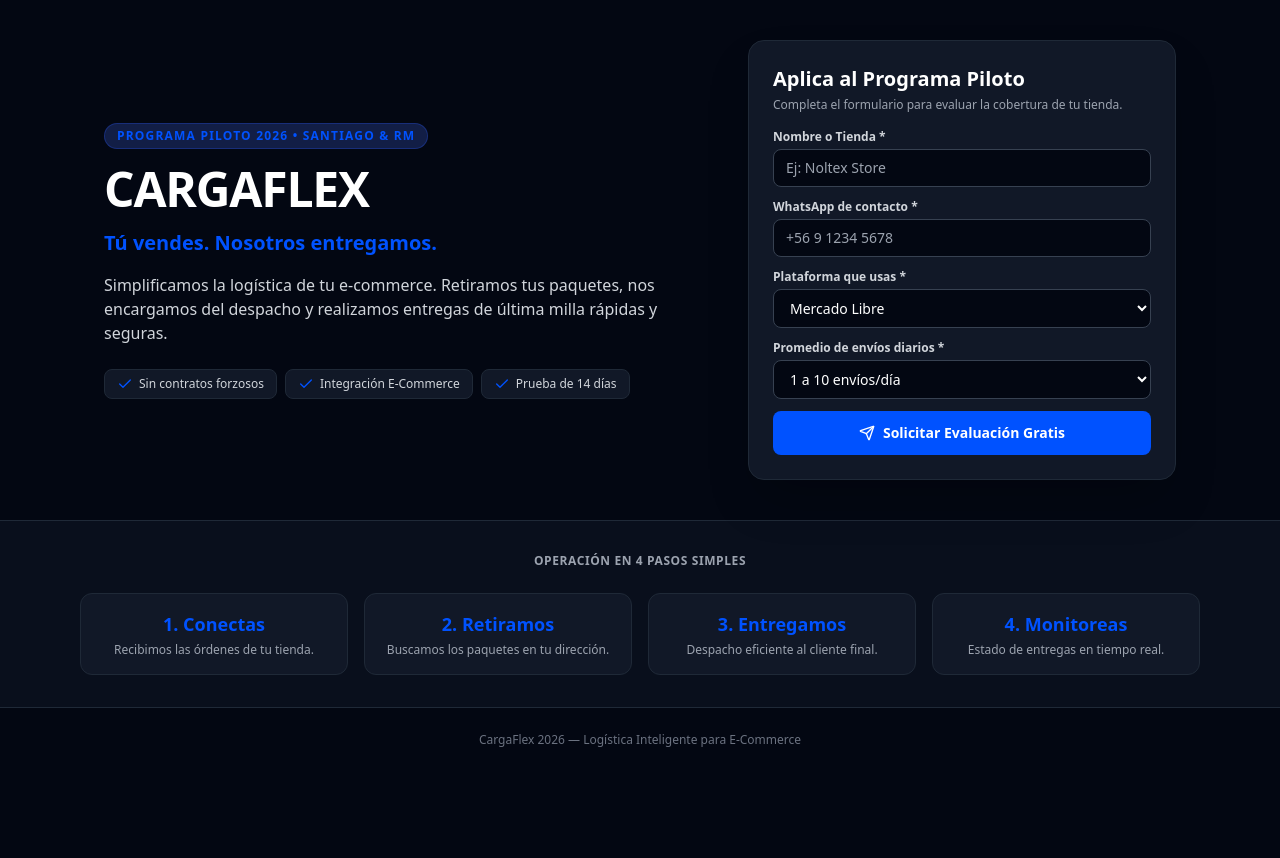
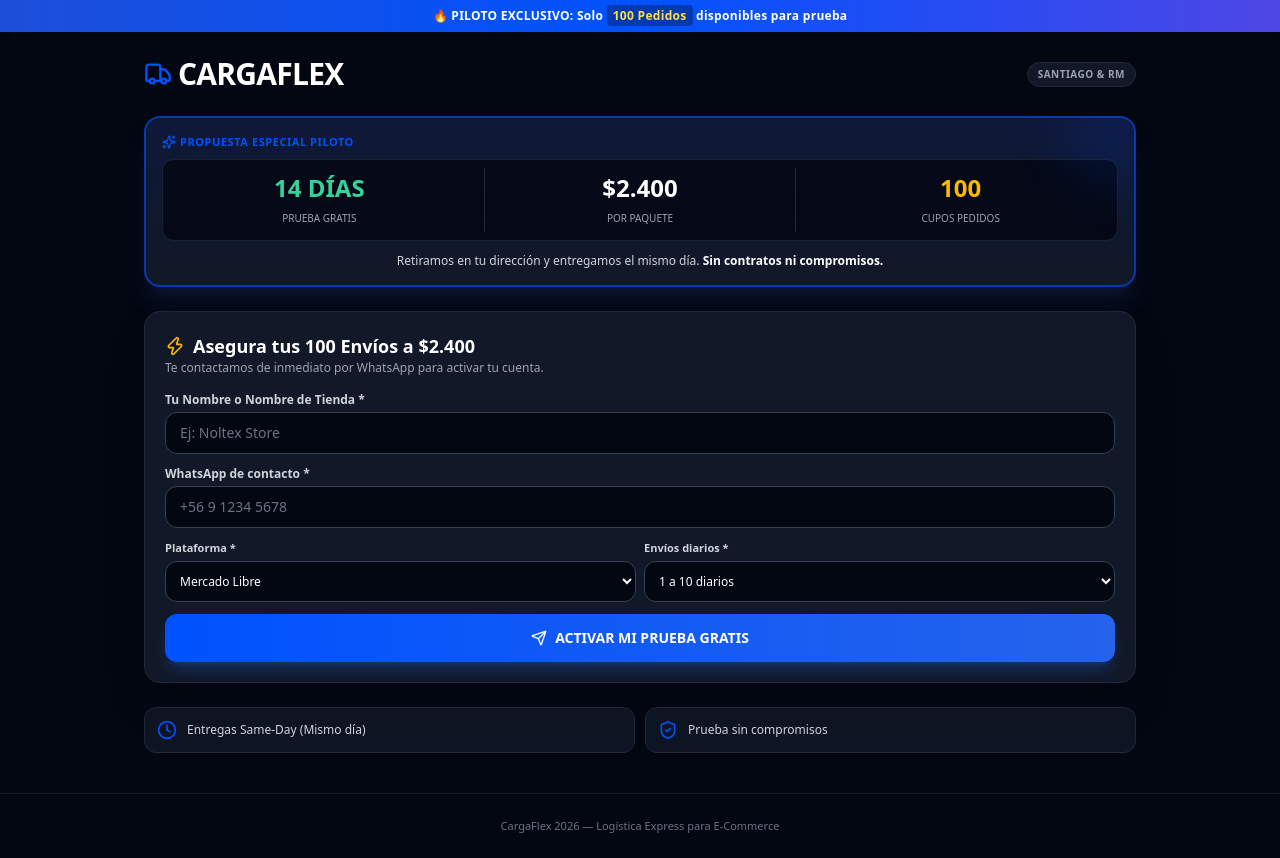
Before and after one commit to valenciaeliezer7-crypto/cargaflex-landing, a plain HTML site: page index.html in a window 1280 px wide. Before the commit the page ends 800 px from the top, so only its background shows below. Drawn offline with nearby package versions, Linux system fonts and the light colour scheme.

Commit message:
Update index.html

```diff
--- a/index.html
+++ b/index.html
@@ -2,7 +2,7 @@
 <html lang="es">
 <head>
     <meta charset="UTF-8">
-    <meta name="viewport" content="width=device-width, initial-scale=1.0">
+    <meta name="viewport" content="width=device-width, initial-scale=1.0, maximum-scale=1.0">
     <title>CargaFlex - Tu Aliado Logístico</title>
     <script src="https://cdn.tailwindcss.com"></script>
     <script>
@@ -12,6 +12,7 @@
                     colors: {
                         brandBlue: '#0052FF',
                         brandDark: '#0A0F24',
+                        brandGold: '#FFB800',
                     }
                 }
             }
@@ -19,120 +20,127 @@
     </script>
     <script src="https://unpkg.com/lucide@latest"></script>
 </head>
-<body class="bg-gray-950 text-white font-sans antialiased">
+<body class="bg-gray-950 text-white font-sans antialiased selection:bg-brandBlue selection:text-white">
 
-    <!-- HERO & FORMULARIO DE PROSPECCIÓN (Todo en la primera pantalla) -->
-    <header class="py-10 px-4 md:px-10 max-w-6xl mx-auto">
-        <div class="grid md:grid-cols-12 gap-8 items-center">
+    <!-- BANNER DE URGENCIA (Móvil First) -->
+    <div class="bg-gradient-to-r from-blue-700 via-brandBlue to-indigo-600 text-white py-2 px-3 text-center text-xs font-bold tracking-wide shadow-md">
+        🔥 PILOTO EXCLUSIVO: Solo <span class="bg-black/30 px-1.5 py-0.5 rounded text-yellow-300">100 Pedidos</span> disponibles para prueba
+    </div>
 
-            <!-- Texto Principal -->
-            <div class="md:col-span-7 space-y-4">
-                <span class="text-brandBlue font-semibold text-xs tracking-widest uppercase bg-blue-950/80 px-3 py-1 rounded-full border border-blue-800/50 inline-block">
-                    Programa Piloto 2026 • Santiago & RM
+    <!-- MAIN CONTAINER -->
+    <main class="px-4 py-6 max-w-5xl mx-auto space-y-6">
+
+        <!-- CABECERA DE MARCA -->
+        <div class="text-center md:text-left flex items-center justify-between">
+            <h1 class="text-3xl font-black tracking-tight text-white flex items-center gap-1.5">
+                <i data-lucide="truck" class="w-7 h-7 text-brandBlue"></i> CARGAFLEX
+            </h1>
+            <span class="text-[10px] font-bold uppercase tracking-wider bg-gray-900 text-gray-400 px-2.5 py-1 rounded-full border border-gray-800">
+                Santiago & RM
             </span>
-                <h1 class="text-4xl md:text-5xl font-black tracking-tight text-white">
-                    CARGAFLEX
-                </h1>
-                <p class="text-xl font-bold text-brandBlue">Tú vendes. Nosotros entregamos.</p>
-                <p class="text-gray-300 text-sm md:text-base leading-relaxed">
-                    Simplificamos la logística de tu e-commerce. Retiramos tus paquetes, nos encargamos del despacho y realizamos entregas de última milla rápidas y seguras.
+        </div>
+
+        <!-- TARJETA DE OFERTA BOMBA (Móvil Top) -->
+        <section class="bg-gradient-to-b from-blue-950/60 to-gray-900 border-2 border-brandBlue/60 rounded-2xl p-4 shadow-xl shadow-blue-950/40 relative overflow-hidden">
+            <div class="absolute -right-6 -top-6 bg-brandBlue/10 w-24 h-24 rounded-full blur-xl pointer-events-none"></div>
+
+            <p class="text-[11px] font-bold text-brandBlue uppercase tracking-wider mb-2 flex items-center gap-1">
+                <i data-lucide="sparkles" class="w-3.5 h-3.5"></i> Propuesta Especial Piloto
             </p>
 
-                <!-- Beneficios en Pills -->
-                <div class="flex flex-wrap gap-2 pt-2">
-                    <span class="bg-gray-900 border border-gray-800 text-xs px-3 py-1.5 rounded-lg text-gray-300 flex items-center gap-1.5">
-                        <i data-lucide="check" class="w-4 h-4 text-brandBlue"></i> Sin contratos forzosos
-                    </span>
-                    <span class="bg-gray-900 border border-gray-800 text-xs px-3 py-1.5 rounded-lg text-gray-300 flex items-center gap-1.5">
-                        <i data-lucide="check" class="w-4 h-4 text-brandBlue"></i> Integración E-Commerce
-                    </span>
-                    <span class="bg-gray-900 border border-gray-800 text-xs px-3 py-1.5 rounded-lg text-gray-300 flex items-center gap-1.5">
-                        <i data-lucide="check" class="w-4 h-4 text-brandBlue"></i> Prueba de 14 días
-                    </span>
+            <!-- STATS DE IMPACTO -->
+            <div class="grid grid-cols-3 gap-2 text-center py-2 bg-gray-950/80 rounded-xl border border-gray-800/80 mb-3">
+                <div class="p-1">
+                    <span class="block text-xl md:text-2xl font-black text-emerald-400">14 DÍAS</span>
+                    <span class="text-[10px] text-gray-400 font-medium">PRUEBA GRATIS</span>
+                </div>
+                <div class="p-1 border-x border-gray-800">
+                    <span class="block text-xl md:text-2xl font-black text-white">$2.400</span>
+                    <span class="text-[10px] text-gray-400 font-medium">POR PAQUETE</span>
+                </div>
+                <div class="p-1">
+                    <span class="block text-xl md:text-2xl font-black text-brandGold">100</span>
+                    <span class="text-[10px] text-gray-400 font-medium">CUPOS PEDIDOS</span>
                 </div>
             </div>
 
-            <!-- Formulario de Captura / Prospección -->
-            <div class="md:col-span-5 bg-gray-900 border border-gray-800 p-6 rounded-2xl shadow-2xl">
-                <h2 class="text-xl font-bold text-white mb-1">Aplica al Programa Piloto</h2>
-                <p class="text-xs text-gray-400 mb-4">Completa el formulario para evaluar la cobertura de tu tienda.</p>
+            <p class="text-xs text-gray-300 text-center leading-snug">
+                Retiramos en tu dirección y entregamos el mismo día. <strong class="text-white">Sin contratos ni compromisos.</strong>
+            </p>
+        </section>
+
+        <!-- FORMULARIO DIRECTO Y COMPACTO -->
+        <section class="bg-gray-900 border border-gray-800 p-5 rounded-2xl shadow-2xl">
+            <div class="mb-4">
+                <h2 class="text-lg font-bold text-white flex items-center gap-2">
+                    <i data-lucide="zap" class="w-5 h-5 text-brandGold"></i> Asegura tus 100 Envíos a $2.400
+                </h2>
+                <p class="text-xs text-gray-400">Te contactamos de inmediato por WhatsApp para activar tu cuenta.</p>
+            </div>
 
             <form id="prospectForm" class="space-y-3">
                 <div>
-                        <label class="block text-xs font-semibold text-gray-300 mb-1">Nombre o Tienda *</label>
-                        <input type="text" id="nombre" required placeholder="Ej: Noltex Store" class="w-full bg-gray-950 border border-gray-700 rounded-lg px-3 py-2 text-sm text-white focus:outline-none focus:border-brandBlue">
+                    <label class="block text-xs font-semibold text-gray-300 mb-1">Tu Nombre o Nombre de Tienda *</label>
+                    <input type="text" id="nombre" required placeholder="Ej: Noltex Store" class="w-full bg-gray-950 border border-gray-700 rounded-xl px-3.5 py-2.5 text-sm text-white placeholder-gray-500 focus:outline-none focus:border-brandBlue focus:ring-1 focus:ring-brandBlue">
                 </div>
 
                 <div>
                     <label class="block text-xs font-semibold text-gray-300 mb-1">WhatsApp de contacto *</label>
-                        <input type="tel" id="telefono" required placeholder="+56 9 1234 5678" class="w-full bg-gray-950 border border-gray-700 rounded-lg px-3 py-2 text-sm text-white focus:outline-none focus:border-brandBlue">
+                    <input type="tel" id="telefono" required placeholder="+56 9 1234 5678" class="w-full bg-gray-950 border border-gray-700 rounded-xl px-3.5 py-2.5 text-sm text-white placeholder-gray-500 focus:outline-none focus:border-brandBlue focus:ring-1 focus:ring-brandBlue">
                 </div>
 
+                <div class="grid grid-cols-2 gap-2">
                     <div>
-                        <label class="block text-xs font-semibold text-gray-300 mb-1">Plataforma que usas *</label>
-                        <select id="plataforma" class="w-full bg-gray-950 border border-gray-700 rounded-lg px-3 py-2 text-sm text-white focus:outline-none focus:border-brandBlue">
+                        <label class="block text-[11px] font-semibold text-gray-300 mb-1">Plataforma *</label>
+                        <select id="plataforma" class="w-full bg-gray-950 border border-gray-700 rounded-xl px-2.5 py-2.5 text-xs text-white focus:outline-none focus:border-brandBlue">
                             <option value="Mercado Libre">Mercado Libre</option>
                             <option value="Shopify">Shopify</option>
                             <option value="WooCommerce">WooCommerce</option>
                             <option value="Jumpseller">Jumpseller</option>
-                            <option value="Falabella">Falabella</option>
-                            <option value="Otra">Otra / Venta Directa</option>
+                            <option value="Venta Directa/Instagram">Instagram / Directa</option>
+                            <option value="Otra">Otra</option>
                         </select>
                     </div>
 
                     <div>
-                        <label class="block text-xs font-semibold text-gray-300 mb-1">Promedio de envíos diarios *</label>
-                        <select id="envios" class="w-full bg-gray-950 border border-gray-700 rounded-lg px-3 py-2 text-sm text-white focus:outline-none focus:border-brandBlue">
-                            <option value="1 a 10 envíos/día">1 a 10 envíos/día</option>
-                            <option value="10 a 30 envíos/día">10 a 30 envíos/día</option>
-                            <option value="30 a 100 envíos/día">30 a 100 envíos/día</option>
-                            <option value="Más de 100 envíos/día">+100 envíos/día</option>
+                        <label class="block text-[11px] font-semibold text-gray-300 mb-1">Envíos diarios *</label>
+                        <select id="envios" class="w-full bg-gray-950 border border-gray-700 rounded-xl px-2.5 py-2.5 text-xs text-white focus:outline-none focus:border-brandBlue">
+                            <option value="1 a 10 diarios">1 a 10 diarios</option>
+                            <option value="10 a 30 diarios">10 a 30 diarios</option>
+                            <option value="30 a 100 diarios">30 a 100 diarios</option>
+                            <option value="+100 diarios">+100 diarios</option>
                         </select>
                     </div>
+                </div>
 
-                    <button type="submit" class="w-full bg-brandBlue hover:bg-blue-600 text-white font-bold py-3 rounded-lg transition text-sm flex items-center justify-center gap-2 mt-2">
-                        <i data-lucide="send" class="w-4 h-4"></i> Solicitar Evaluación Gratis
+                <button type="submit" class="w-full bg-gradient-to-r from-brandBlue to-blue-600 hover:from-blue-600 hover:to-blue-700 text-white font-black py-3.5 rounded-xl transition text-sm flex items-center justify-center gap-2 shadow-lg shadow-blue-600/30 active:scale-[0.98]">
+                    <i data-lucide="send" class="w-4 h-4"></i> ACTIVAR MI PRUEBA GRATIS
                 </button>
             </form>
+        </section>
+
+        <!-- BENEFICIOS CLAVE EN MÓVIL (Pills) -->
+        <section class="grid grid-cols-2 gap-2.5 text-xs">
+            <div class="bg-gray-900/80 border border-gray-800 p-3 rounded-xl flex items-center gap-2.5">
+                <i data-lucide="clock" class="w-5 h-5 text-brandBlue shrink-0"></i>
+                <span class="text-gray-300 font-medium">Entregas Same-Day (Mismo día)</span>
             </div>
-
-        </div>
-    </header>
-
-    <!-- ¿CÓMO FUNCIONA? (Ultra Compacto) -->
-    <section class="py-8 bg-gray-900/50 border-y border-gray-800">
-        <div class="max-w-6xl mx-auto px-4">
-            <h3 class="text-center text-xs font-bold text-gray-400 uppercase tracking-wider mb-6">Operación en 4 Pasos Simples</h3>
-            <div class="grid grid-cols-2 md:grid-cols-4 gap-4 text-center">
-                <div class="bg-gray-900 p-4 rounded-xl border border-gray-800">
-                    <span class="text-brandBlue font-bold text-lg">1. Conectas</span>
-                    <p class="text-xs text-gray-400 mt-1">Recibimos las órdenes de tu tienda.</p>
-                </div>
-                <div class="bg-gray-900 p-4 rounded-xl border border-gray-800">
-                    <span class="text-brandBlue font-bold text-lg">2. Retiramos</span>
-                    <p class="text-xs text-gray-400 mt-1">Buscamos los paquetes en tu dirección.</p>
-                </div>
-                <div class="bg-gray-900 p-4 rounded-xl border border-gray-800">
-                    <span class="text-brandBlue font-bold text-lg">3. Entregamos</span>
-                    <p class="text-xs text-gray-400 mt-1">Despacho eficiente al cliente final.</p>
-                </div>
-                <div class="bg-gray-900 p-4 rounded-xl border border-gray-800">
-                    <span class="text-brandBlue font-bold text-lg">4. Monitoreas</span>
-                    <p class="text-xs text-gray-400 mt-1">Estado de entregas en tiempo real.</p>
-                </div>
-            </div>
+            <div class="bg-gray-900/80 border border-gray-800 p-3 rounded-xl flex items-center gap-2.5">
+                <i data-lucide="shield-check" class="w-5 h-5 text-brandBlue shrink-0"></i>
+                <span class="text-gray-300 font-medium">Prueba sin compromisos</span>
             </div>
         </section>
 
+    </main>
+
     <!-- FOOTER -->
-    <footer class="py-6 text-center text-xs text-gray-500">
-        <p>CargaFlex 2026 — Logística Inteligente para E-Commerce</p>
+    <footer class="py-6 text-center text-[11px] text-gray-500 border-t border-gray-900 mt-4">
+        <p>CargaFlex 2026 — Logística Express para E-Commerce</p>
     </footer>
 
     <script>
         lucide.createIcons();
 
-        // Enviar datos del formulario directamente a WhatsApp
         document.getElementById('prospectForm').addEventListener('submit', function(e) {
             e.preventDefault();
             const nombre = document.getElementById('nombre').value;
@@ -140,9 +148,9 @@
             const plataforma = document.getElementById('plataforma').value;
             const envios = document.getElementById('envios').value;
 
-            const mensaje = `Hola CargaFlex, quiero postular al Programa Piloto:%0A%0A` +
-                            `• *Tienda/Nombre:* ${nombre}%0A` +
-                            `• *Teléfono:* ${telefono}%0A` +
+            const mensaje = `Hola CargaFlex, quiero solicitar la oferta del Programa Piloto (14 días gratis / $2.400 el paquete):%0A%0A` +
+                            `• *Tienda/Cliente:* ${nombre}%0A` +
+                            `• *WhatsApp:* ${telefono}%0A` +
                             `• *Plataforma:* ${plataforma}%0A` +
                             `• *Volumen diario:* ${envios}`;
 
```
Lines whose indentation alone changed are shown as unchanged.
